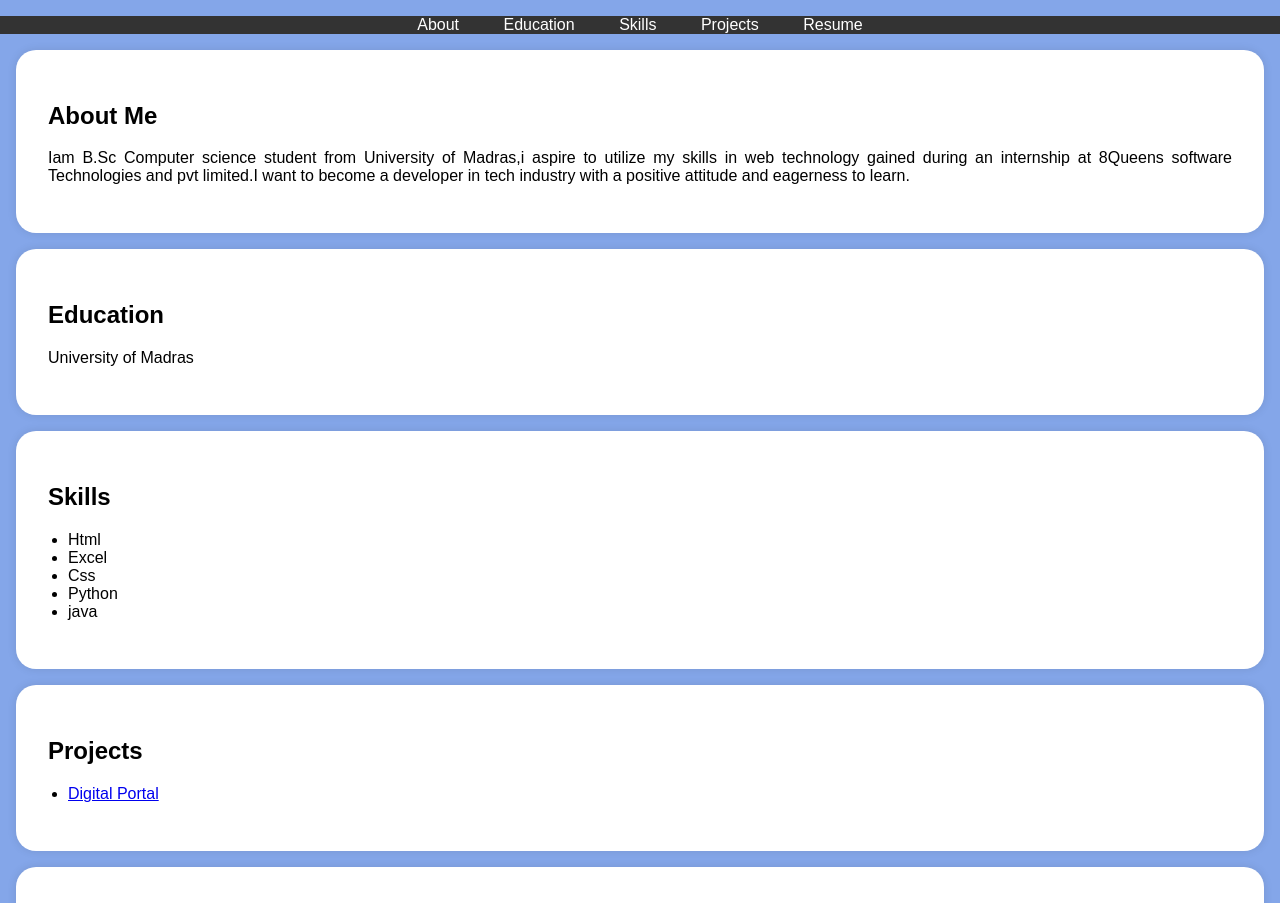
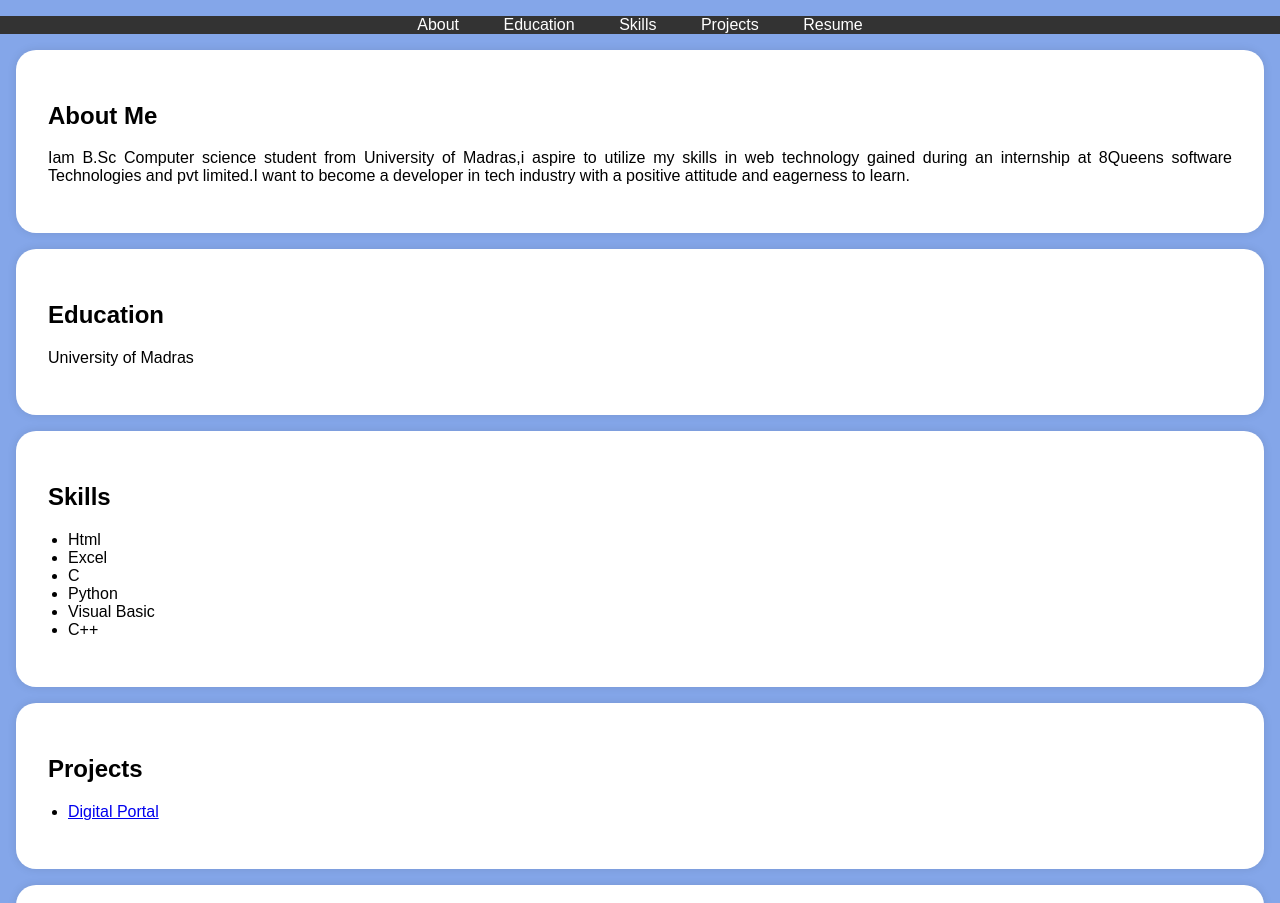
Before and after one commit to nandhini0326/digital-portfolio-, a plain HTML site: page index.html in a window 1280 px wide. Shown: the part 197-1100 px from the top of the page. Drawn offline with Linux system fonts and the light colour scheme.

Commit message:
Update index.html

```diff
--- a/index.html
+++ b/index.html
@@ -135,10 +135,11 @@
             <ul>
                 <li>Html</li>
                 <li>Excel</li>
-                <li>Css</li>
+                <li>C</li>
                 <li>Python</li>
 
-                <li>java</li>
+                <li>Visual Basic</li>
+                <li>C++</li>
             </ul>
         </div>
     </section>
```
